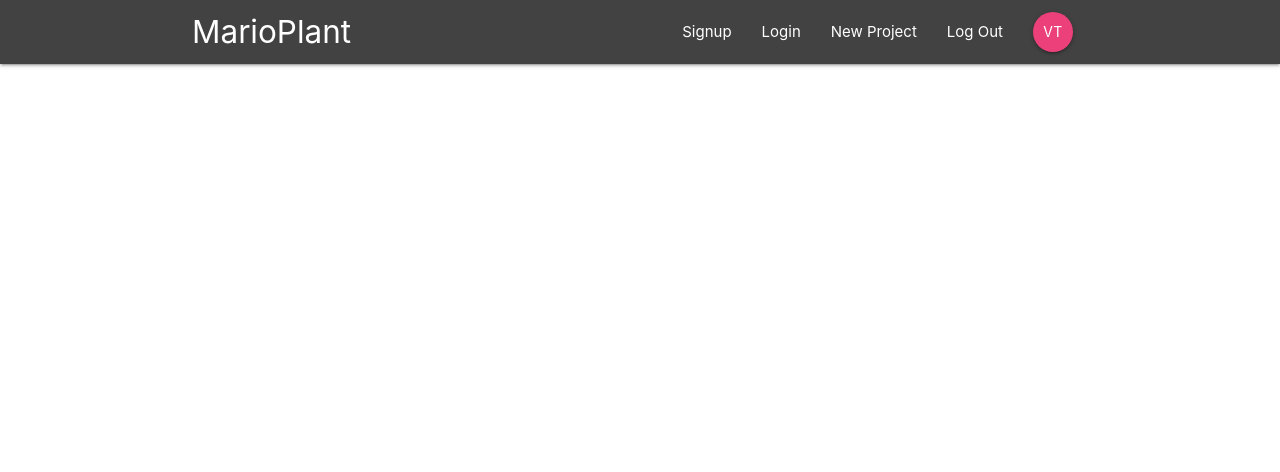
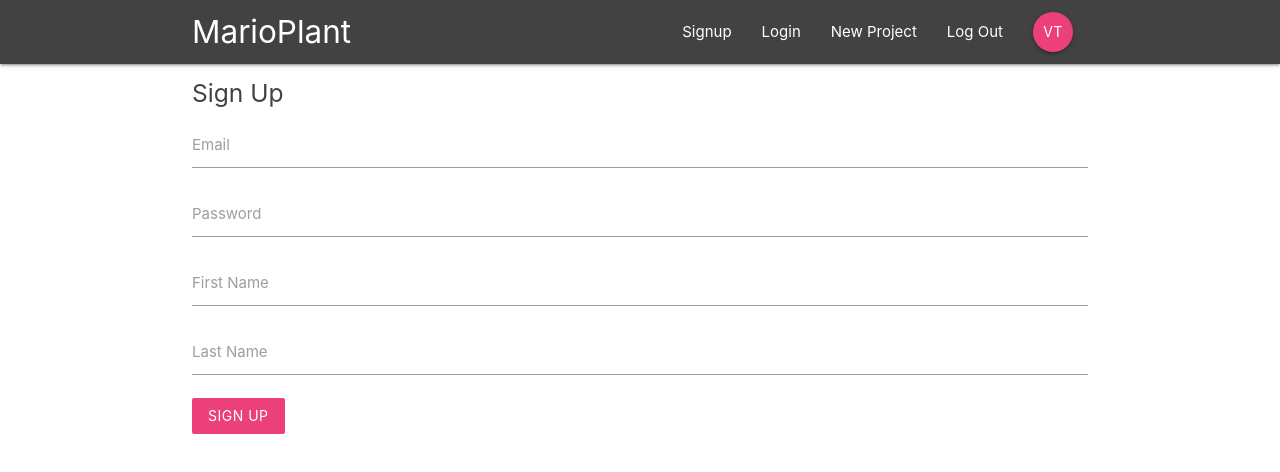
Before and after one commit to tranhuyviet/mario-plan, a React (Create React App) app: page /signup in a window 1280 px wide. Shown: the top 472 px of the page. Built offline with nearby package versions, Linux system fonts and the light colour scheme.

Commit message:
structures signin, signup and createproject

```diff
--- a/public/index.html
+++ b/public/index.html
@@ -36,8 +36,6 @@
       rel="stylesheet"
     />
 
-    <!-- Compiled and minified JavaScript -->
-    <script src="https://cdnjs.cloudflare.com/ajax/libs/materialize/1.0.0/js/materialize.min.js"></script>
     <title>Mario Plan</title>
   </head>
   <body>
@@ -53,5 +51,7 @@
       To begin the development, run `npm start` or `yarn start`.
       To create a production bundle, use `npm run build` or `yarn build`.
     -->
+    <!-- Compiled and minified JavaScript -->
+    <script src="https://cdnjs.cloudflare.com/ajax/libs/materialize/1.0.0/js/materialize.min.js"></script>
   </body>
 </html>
--- a/src/App.js
+++ b/src/App.js
@@ -3,6 +3,9 @@ import { BrowserRouter, Switch, Route } from "react-router-dom";
 import Navbar from "./components/layout/Navbar";
 import DashBoard from "./components/dashboard/Dashboard";
 import ProjectDetails from "./components/projects/ProjectDetails";
+import SignIn from "./components/auth/SignIn";
+import SignUp from "./components/auth/SignUp";
+import CreateProject from "./components/projects/CreateProject";
 
 function App() {
   return (
@@ -12,6 +15,9 @@ function App() {
         <Switch>
           <Route exact path="/" component={DashBoard} />
           <Route path="/project/:id" component={ProjectDetails} />
+          <Route path="/signin" component={SignIn} />
+          <Route path="/signup" component={SignUp} />
+          <Route path="/create" component={CreateProject} />
         </Switch>
       </div>
     </BrowserRouter>
--- a/src/components/auth/SignIn.js
+++ b/src/components/auth/SignIn.js
@@ -0,0 +1,40 @@
+import React, { Component } from "react";
+
+export default class SignIn extends Component {
+  state = {
+    email: "",
+    password: ""
+  };
+
+  handleChange = e => {
+    this.setState({
+      [e.target.id]: e.target.value
+    });
+  };
+
+  handleSubmit = e => {
+    e.preventDefault();
+    console.log(this.state);
+  };
+
+  render() {
+    return (
+      <div className="container">
+        <form className="white" onSubmit={this.handleSubmit}>
+          <h5 className="grey-text text-darken-3">Sign In</h5>
+          <div className="input-field">
+            <label htmlFor="email">Email</label>
+            <input type="email" id="email" onChange={this.handleChange} />
+          </div>
+          <div className="input-field">
+            <label htmlFor="password">Password</label>
+            <input type="password" id="password" onChange={this.handleChange} />
+          </div>
+          <div className="input-field">
+            <button className="btn pink lighten-1 z-depth-0">Login</button>
+          </div>
+        </form>
+      </div>
+    );
+  }
+}
--- a/src/components/auth/SignUp.js
+++ b/src/components/auth/SignUp.js
@@ -0,0 +1,50 @@
+import React, { Component } from "react";
+
+export default class SignUp extends Component {
+  state = {
+    email: "",
+    password: "",
+    firstName: "",
+    lastName: ""
+  };
+
+  handleChange = e => {
+    this.setState({
+      [e.target.id]: e.target.value
+    });
+  };
+
+  handleSubmit = e => {
+    e.preventDefault();
+    console.log(this.state);
+  };
+
+  render() {
+    return (
+      <div className="container">
+        <form className="white" onSubmit={this.handleSubmit}>
+          <h5 className="grey-text text-darken-3">Sign Up</h5>
+          <div className="input-field">
+            <label htmlFor="email">Email</label>
+            <input type="email" id="email" onChange={this.handleChange} />
+          </div>
+          <div className="input-field">
+            <label htmlFor="password">Password</label>
+            <input type="password" id="password" onChange={this.handleChange} />
+          </div>
+          <div className="input-field">
+            <label htmlFor="firstName">First Name</label>
+            <input type="text" id="firstName" onChange={this.handleChange} />
+          </div>
+          <div className="input-field">
+            <label htmlFor="lastName">Last Name</label>
+            <input type="text" id="lastName" onChange={this.handleChange} />
+          </div>
+          <div className="input-field">
+            <button className="btn pink lighten-1 z-depth-0">Sign Up</button>
+          </div>
+        </form>
+      </div>
+    );
+  }
+}
--- a/src/components/projects/CreateProject.js
+++ b/src/components/projects/CreateProject.js
@@ -0,0 +1,44 @@
+import React, { Component } from "react";
+
+export default class CreateProject extends Component {
+  state = {
+    title: "",
+    content: ""
+  };
+
+  handleChange = e => {
+    this.setState({
+      [e.target.id]: e.target.value
+    });
+  };
+
+  handleSubmit = e => {
+    e.preventDefault();
+    console.log(this.state);
+  };
+
+  render() {
+    return (
+      <div className="container">
+        <form className="white" onSubmit={this.handleSubmit}>
+          <h5 className="grey-text text-darken-3">Create New Project</h5>
+          <div className="input-field">
+            <label htmlFor="title">Title</label>
+            <input type="text" id="title" onChange={this.handleChange} />
+          </div>
+          <div className="input-field">
+            <label htmlFor="content">Project Content</label>
+            <textarea
+              className="materialize-textarea"
+              id="content"
+              onChange={this.handleChange}
+            ></textarea>
+          </div>
+          <div className="input-field">
+            <button className="btn pink lighten-1 z-depth-0">Create</button>
+          </div>
+        </form>
+      </div>
+    );
+  }
+}
```
